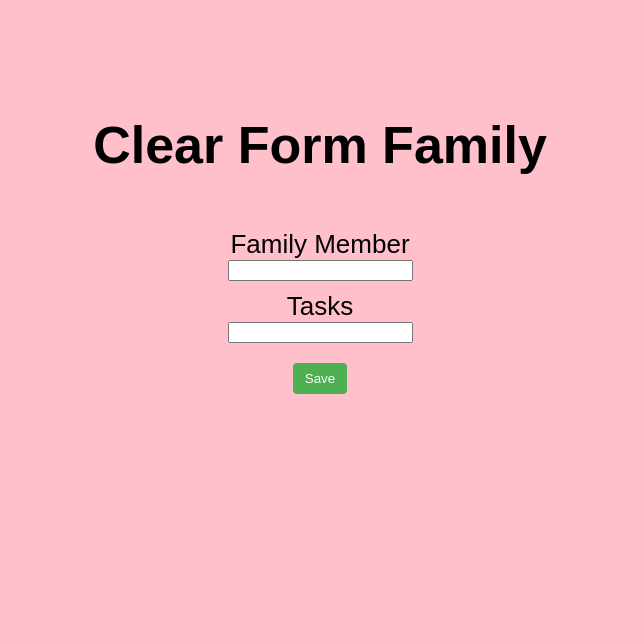
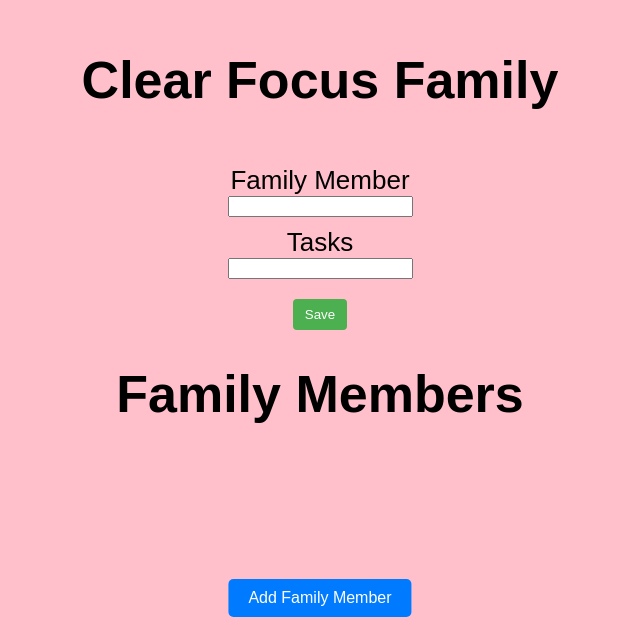
Before and after one commit to ColetteAtupulazi/clearFocus, a React (Create React App) app in the folder clear-focus/: page / in a window 1280 px wide. Shown: the part 163-800 px from the top of the page, without its empty margins (320-960 px from the left). Built offline with nearby package versions, Linux system fonts and the light colour scheme.

Commit message:
added homepage

```diff
--- a/clear-focus/src/App.css
+++ b/clear-focus/src/App.css
@@ -36,3 +36,23 @@
     transform: rotate(360deg);
   }
 }
+
+/* styles.css */
+
+.Homepage {
+  padding: 20px;
+}
+
+.add-member-btn {
+  position: fixed;
+  bottom: 20px;
+  left: 50%;
+  transform: translateX(-50%);
+  padding: 10px 20px;
+  font-size: 16px;
+  background-color: #007bff;
+  color: #fff;
+  border: none;
+  border-radius: 5px;
+  cursor: pointer;
+}
--- a/clear-focus/src/App.js
+++ b/clear-focus/src/App.js
@@ -2,11 +2,12 @@
 
 import React from 'react';
 import './App.css';
+import Homepage from "./Homepage";
 
 const App = () => {
   return (
       <div className="App-header">
-        <h1>Clear Form Family</h1>
+        <h1>Clear Focus Family</h1>
         <div className="App-content">
           <div className="App-category">
             <label htmlFor="familyMember">Family Member</label>
@@ -17,6 +18,7 @@ const App = () => {
             <input type="text" id="task" />
           </div>
           <button>Save</button>
+            <Homepage />
         </div>
       </div>
   );
--- /dev/null
+++ b/clear-focus/src/Homepage.js
@@ -0,0 +1,30 @@
+// FamilyPage.js
+
+import React, { useState } from 'react';
+
+const Homepage = () => {
+    const [familyMembers, setFamilyMembers] = useState([]);
+
+    const addFamilyMember = () => {
+        // Logic to add a family member
+        // For simplicity, let's just add a random name
+        const randomName = `Family Member ${familyMembers.length + 1}`;
+        setFamilyMembers([...familyMembers, randomName]);
+    };
+
+    return (
+        <div className="family-page">
+            <h1>Family Members</h1>
+            <ul>
+                {familyMembers.map((member, index) => (
+                    <li key={index}>{member}</li>
+                ))}
+            </ul>
+            <button onClick={addFamilyMember} className="add-member-btn">
+                Add Family Member
+            </button>
+        </div>
+    );
+};
+
+export default Homepage;
```
Also changed, not shown: 1 other file (tests, documents, lock files or other folders).
